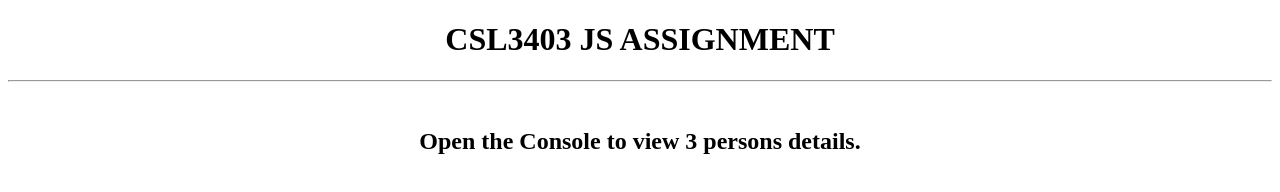
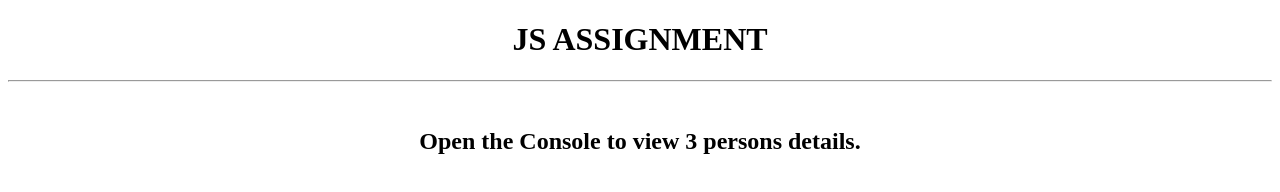
Before and after one commit to jyothikirankonchada/js4, a plain HTML site: page index.html in a window 1280 px wide. Drawn offline with Linux system fonts and the light colour scheme.

Commit message:
Update index.html

```diff
--- a/index.html
+++ b/index.html
@@ -9,7 +9,7 @@
 </head>
 <body>
     <center>
-    <h1>CSL3403 JS ASSIGNMENT</h1><hr><br>
+    <h1>JS ASSIGNMENT</h1><hr><br>
     <h2>Open the Console to view 3 persons details.</h2>
     </center>
 </body>
```
